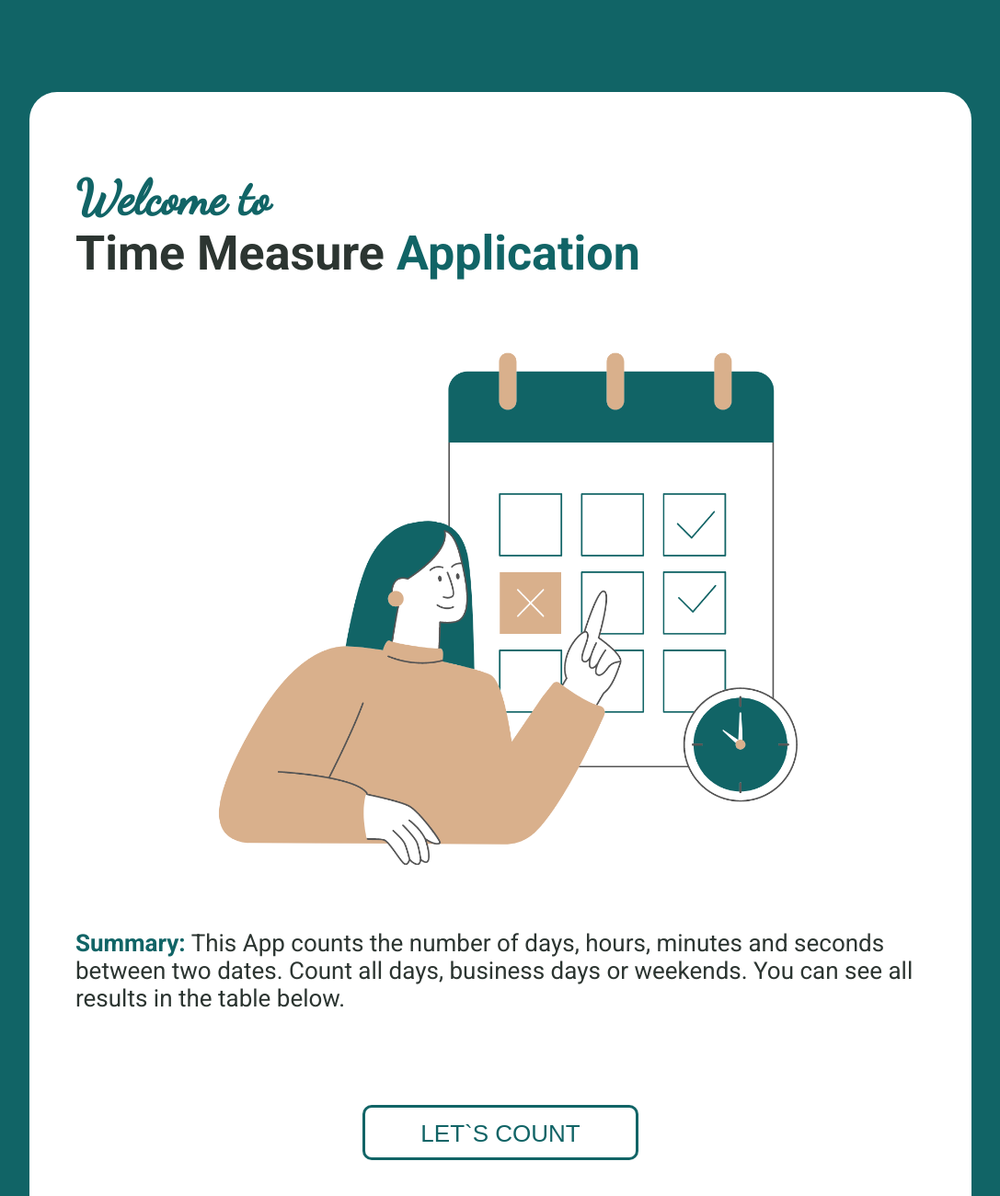
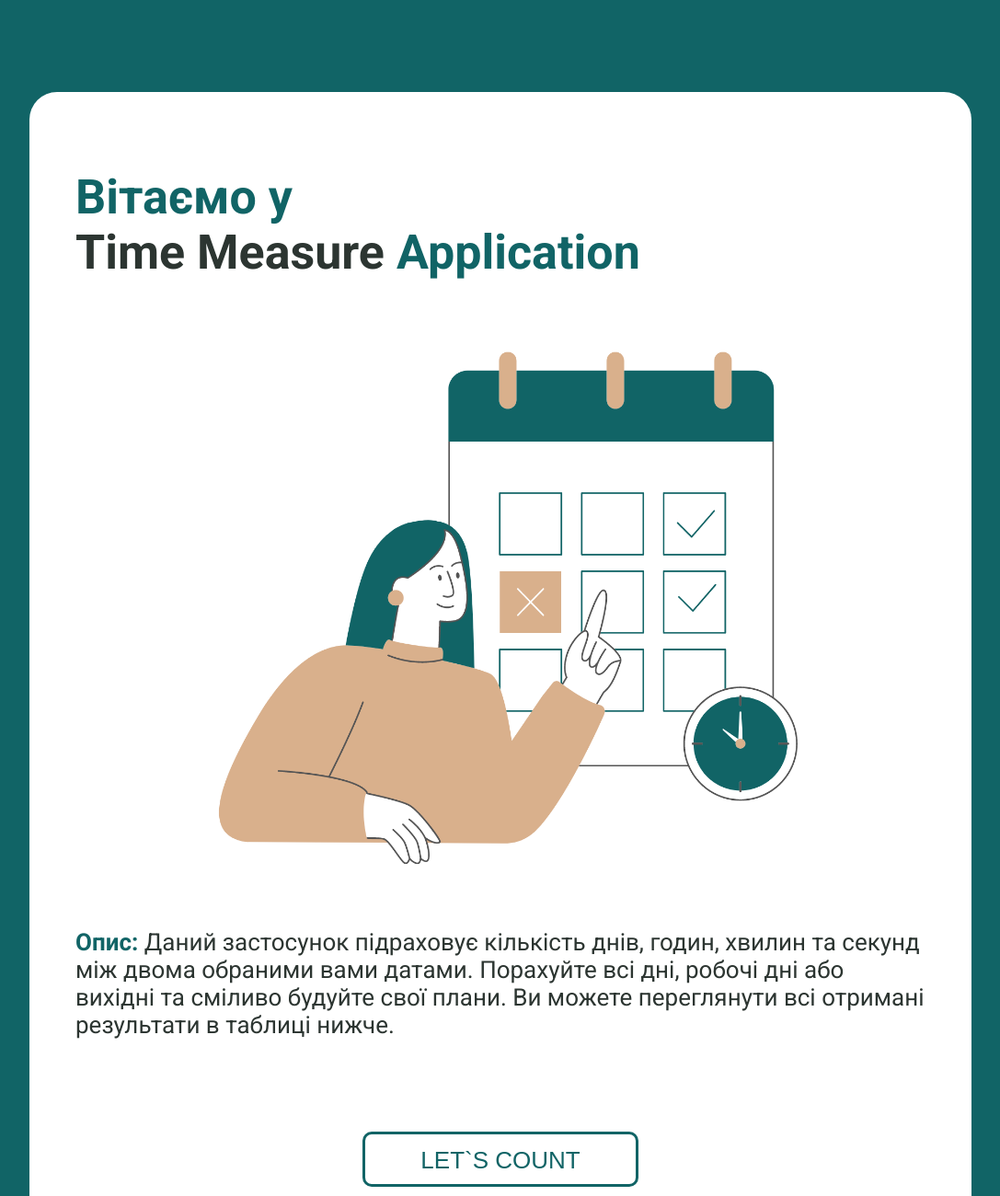
Before and after one commit to galina14b/TimeMeasure, a plain HTML site: page index.html in a window 1280 px wide. Shown: the top 1300 px of the page at 92% size, without its empty margins (96-1183 px from the left). Drawn offline with Linux system fonts and the light colour scheme.

Commit message:
translated text to ua

```diff
--- a/index.html
+++ b/index.html
@@ -18,10 +18,10 @@
 <body class="body">
   <section class="info-block">
     <div class="wrapper-block">
-      <h1><span class="italic-text color-text">Welcome to</span><br> Time Measure <span class="color-text">Application</span></h1>
+      <h1><span class="color-text">Вітаємо у</span><br> Time Measure <span class="color-text">Application</span></h1>
       <div class="image-1"></div>
-      <p><span class="color-text"><b>Summary:</b></span> This App counts the number of days, hours, minutes and seconds between two dates.
-        Count all days, business days or weekends. You can see all results in the table below.</p>
+      <p><span class="color-text"><b>Опис:</b></span> Даний застосунок підраховує кількість днів, годин, хвилин та секунд між двома обраними вами датами.
+      Порахуйте всі дні, робочі дні або вихідні та сміливо будуйте свої плани. Ви можете переглянути всі отримані результати в таблиці нижче.</p>
         <div class="button">
           <a href="src/app.html">Let`s Count</a>
         </div>
--- a/src/css/index.css
+++ b/src/css/index.css
@@ -28,10 +28,6 @@
   height: 645px;
 
   margin: 0 auto;
-}
-
-.italic-text {
-  font-family: 'Dancing Script';
 }
 
 .color-text {
```
